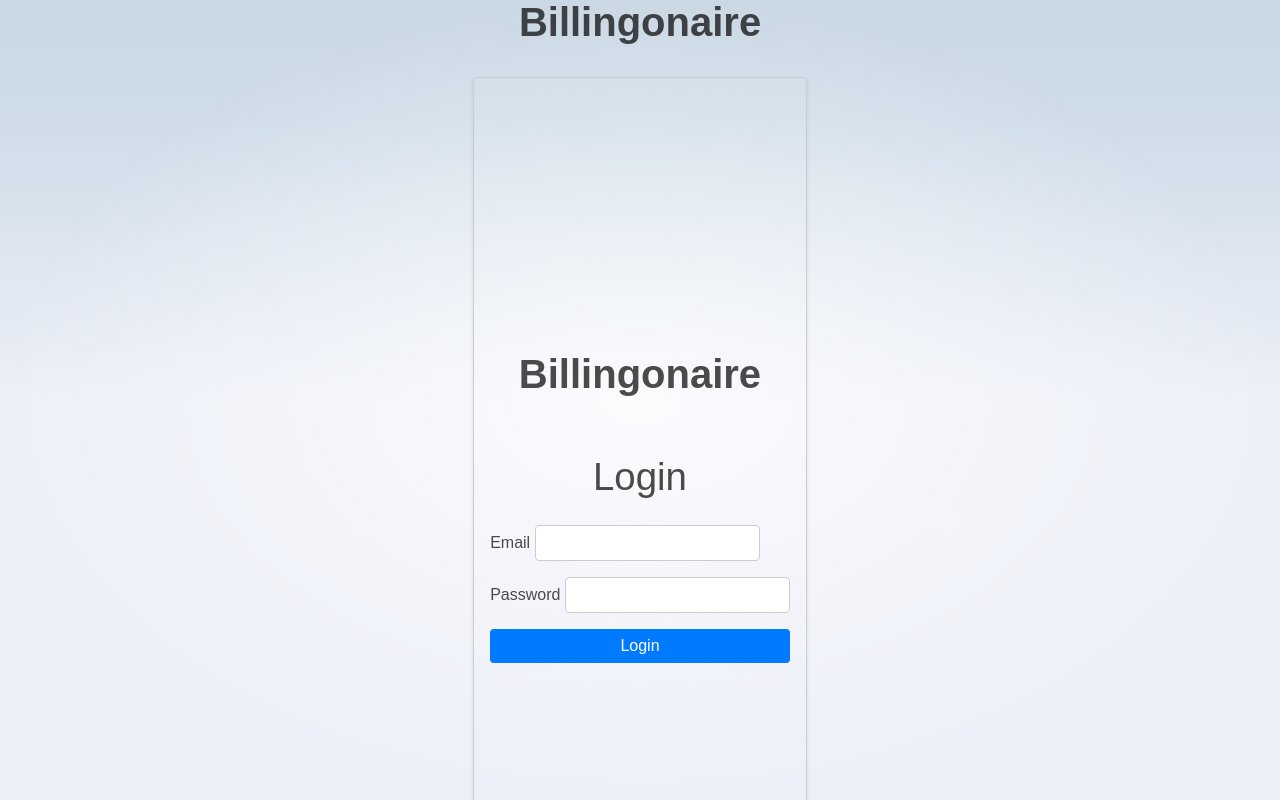
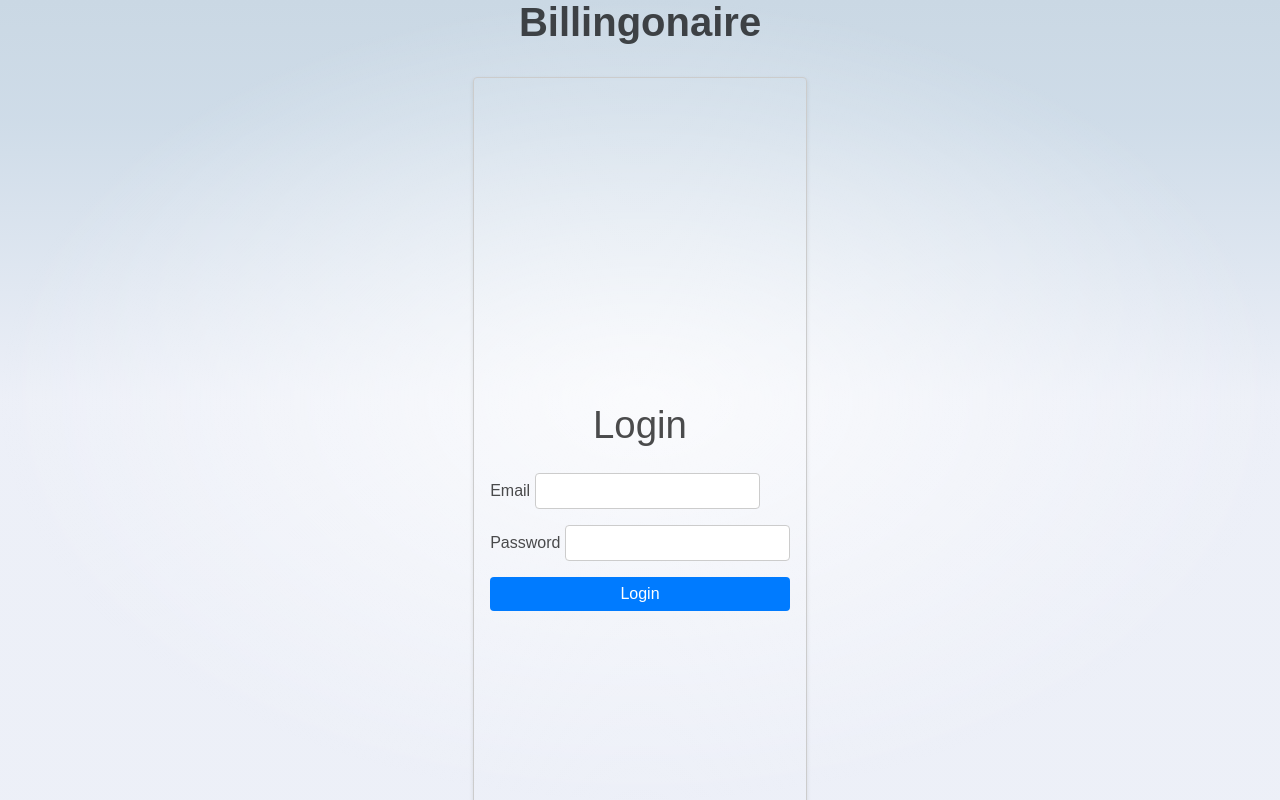
Before and after one commit to deshpandemak/billingonaire, a SvelteKit app in the folder billingonaire-ui/: page /login in a window 1280 px wide. Shown: the top 800 px of the page. Built offline with nearby package versions, Linux system fonts and the light colour scheme.

Commit message:
removing header in login page

```diff
--- a/billingonaire-ui/src/routes/login/+page.svelte
+++ b/billingonaire-ui/src/routes/login/+page.svelte
@@ -23,7 +23,7 @@
 </svelte:head>
 
 <div class="login-container">
-  <h1 class="header">Billingonaire</h1>
+  <!-- <h1 class="header">Billingonaire</h1> -->
   <h1>Login</h1>
   <form on:submit|preventDefault={login}>
     <div>
```
